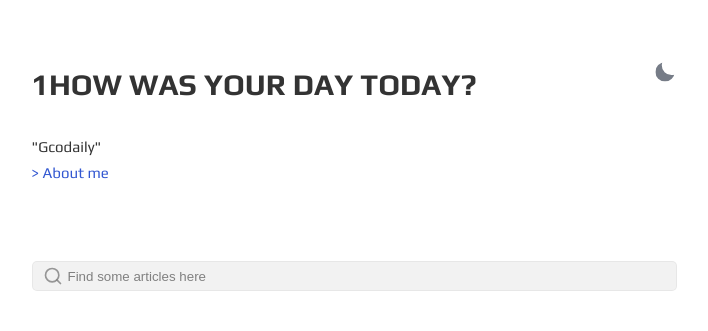
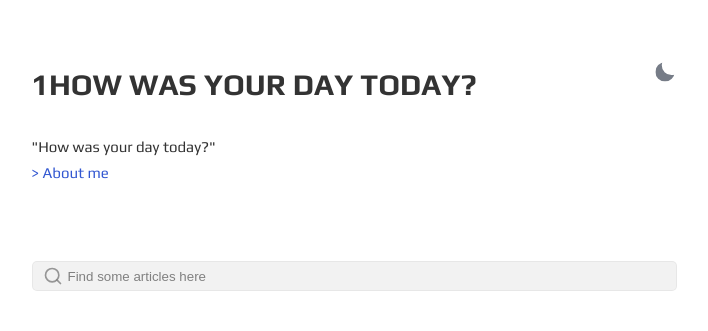
Before and after one commit to k-sub-git/younggunkim.github.io, a Jekyll site: the page built from index.html, in a window 1280 px wide. Shown: the top 331 px of the page, without its empty margins (286-994 px from the left). Built offline with Jekyll 4.4.1, drawn with Linux system fonts in a browser that asks for light colours.

Commit message:
Update _config.yml

```diff
--- a/_config.yml
+++ b/_config.yml
@@ -2,7 +2,7 @@ site: "Gcodaily"
 title: "Gcodaily"
 greetings: "1How was your day today?"
 description: >-
-  "Gcodaily"
+ "How was your day today?"
 lang: en-US
 timezone:  "Asia/seoul"
 repo: "https://ithub.com" #p0wex/Gesko # site repo [optional]
```
